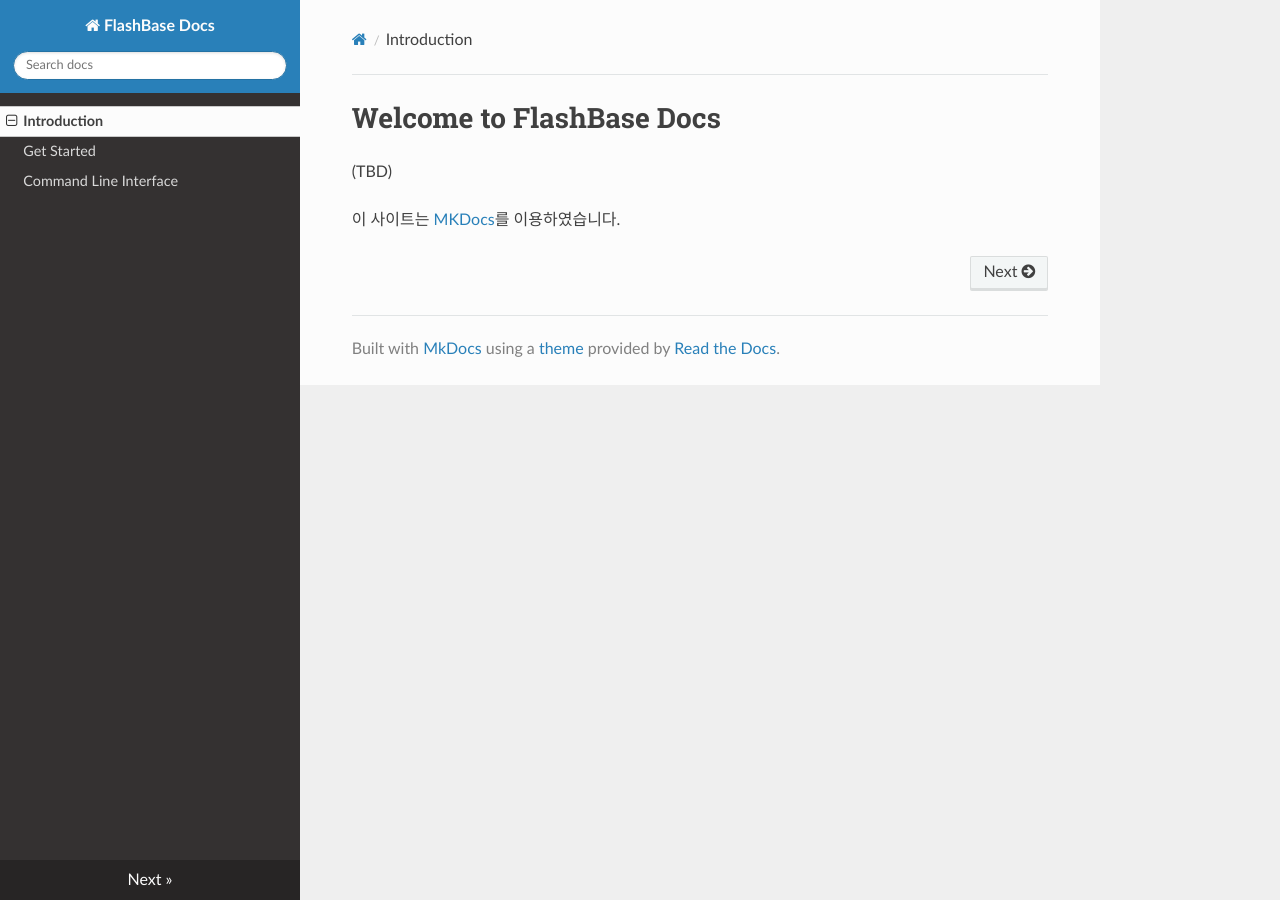
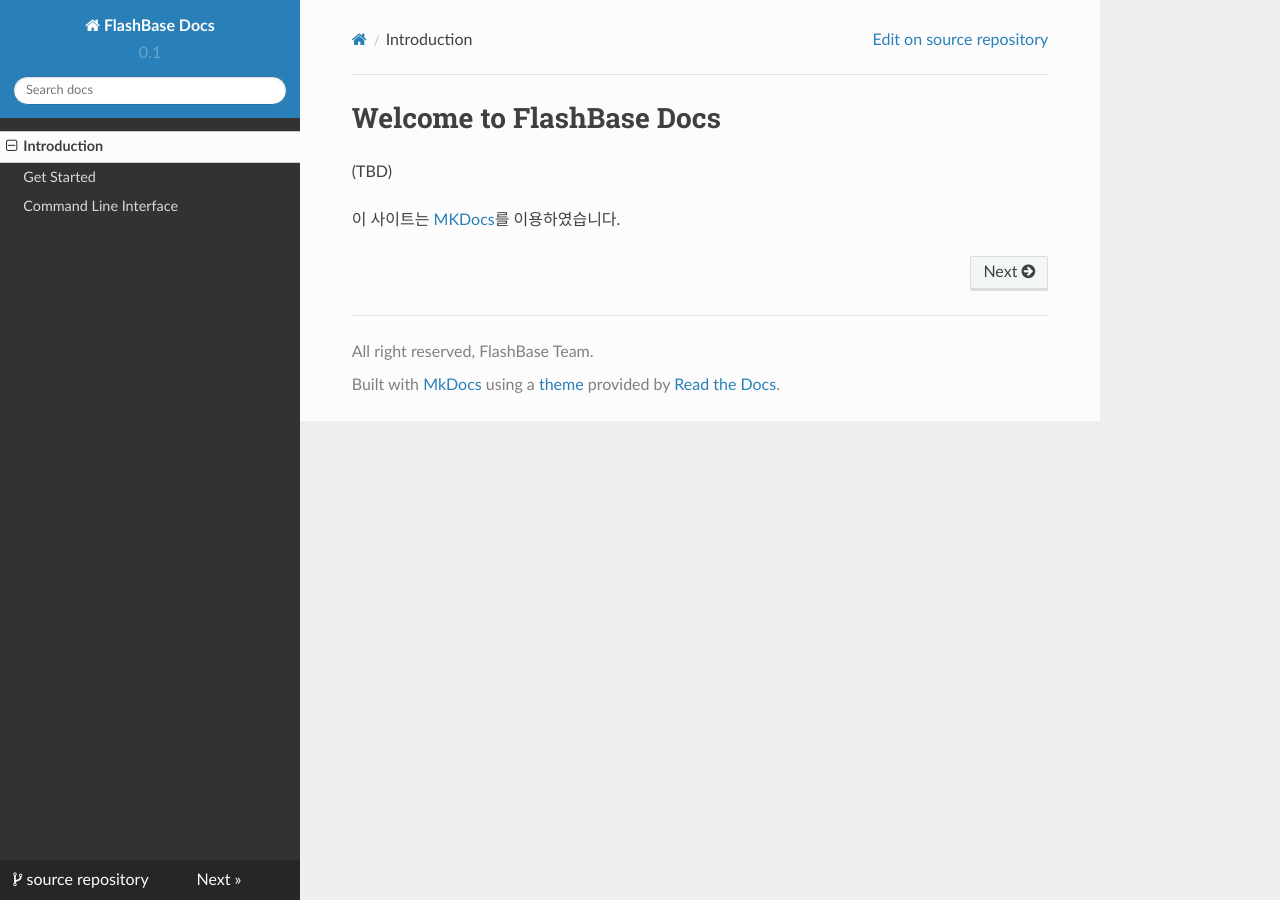
Before and after one commit to mnms/docs, an MkDocs documentation site: the page built from docs/index.md, in a window 1280 px wide. Built offline with MkDocs 1.6.1, drawn with Linux system fonts in a browser that asks for light colours; nearby versions of some CDN libraries.

Commit message:
update site's properties

```diff
--- a/mkdocs.yml
+++ b/mkdocs.yml
@@ -1,6 +1,27 @@
 site_name: FlashBase Docs
+site_author: FlashBase Team
+site_description: FlashBase is a DRAM / SSD optimized real-time in-memory DBMS.
+site_url: https://mnms.github.io/docs
+copyright: All right reserved, FlashBase Team.
+
+repo_name: source repository
+repo_url: https://github.com/mnms/docs
+
 nav:
   - Introduction: index.md
   - Get Started: get-started.md
   - Command Line Interface: command-line-interface.md
-theme: readthedocs
+
+plugins:
+  - search
+markdown_extensions:
+  - meta
+  - toc:
+      permalink: true
+
+theme:
+  name: readthedocs
+  highlightjs: true
+
+extra:
+  version: 0.1
--- a/requirements.txt
+++ b/requirements.txt
@@ -1 +1,4 @@
 mkdocs
+markdown
+pygments
+pymdown-extensions
```
